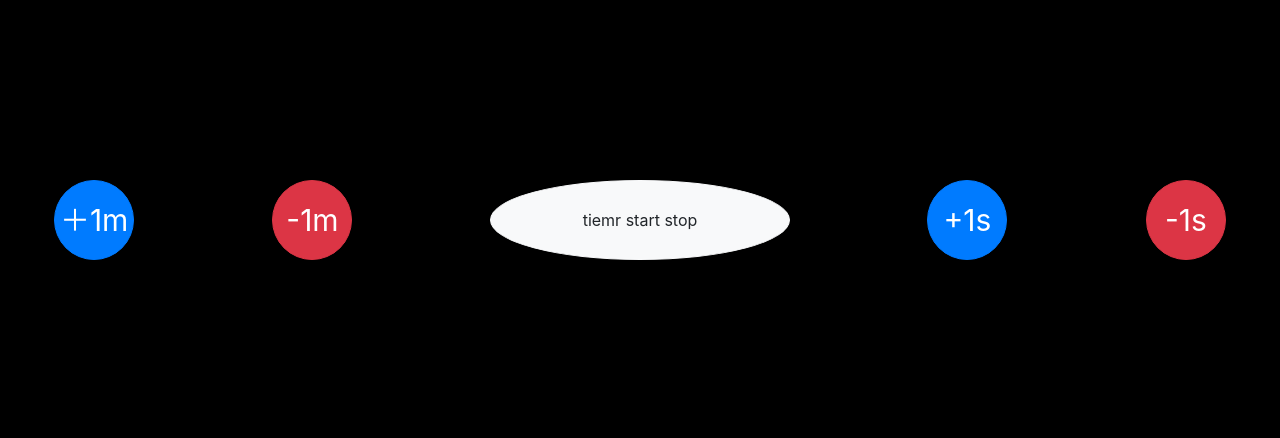
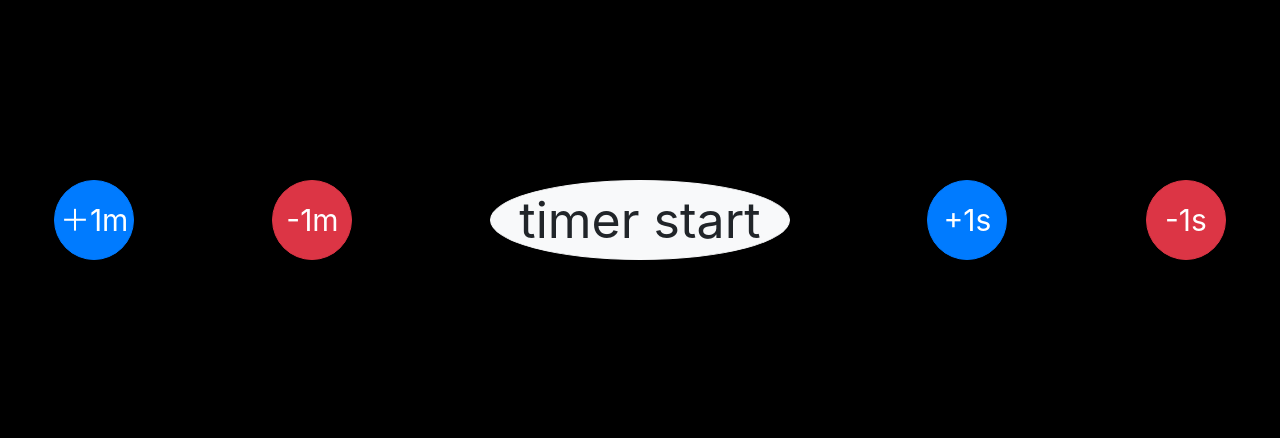
Before and after one commit to RyoIshiguro/timer, a CakePHP app: the page made by app/View/Timer/index.ctp in a window 1280 px wide. Shown: the part 822-1260 px from the top of the page. Run offline with PHP 8.4 and a stand-in for CakePHP, Linux system fonts and the light colour scheme; the template is opened without the code that fills it, so the values that code supplies are empty; some libraries are stand-ins or nearby versions.

Commit message:
fix can't start count down from 00:00.

```diff
--- a/app/View/Timer/index.ctp
+++ b/app/View/Timer/index.ctp
@@ -157,6 +157,10 @@
     color: orange;
   }
 
+  #id_gametimer_btn{
+    font-size: 50px;
+  }
+
 </style>
 
 <!-- <h1>hello timer index.ctp</h1> -->
@@ -253,7 +257,7 @@
 
     <!-- timer start stop -->
     <div class="class_timer col-md-4">
-      <button type="button" id="id_gametimer_btn" class="btn btn-light rounded-circle p-0 class_timer"> tiemr start stop </button>
+      <button type="button" id="id_gametimer_btn" class="btn btn-light rounded-circle p-0 class_timer"> timer start </button>
     </div>
 
     <!-- buzzer audio file -->
@@ -669,6 +673,17 @@
           $('#id_second_plus').prop('disabled',false);
           $('#id_second_minuse').prop('disabled',false);
         }
+        else if (remainingTime <= 0)
+        {
+          $('#id_gametimer').html("00:00");
+          // gametime = 0; になったらintervalを消す。
+          clearInterval(myInterval);
+
+          $('#id_minute_plus').prop('disabled',false);
+          $('#id_minute_minuse').prop('disabled',false);
+          $('#id_second_plus').prop('disabled',false);
+          $('#id_second_minuse').prop('disabled',false);
+        }
 
         // else if (remainingTime == 0)
         // // else if (gametime == 0) //gametimerが00:00の状態でbtn押下してもタイマーを起動させない。
```
Also changed, not shown: 1 other file.
